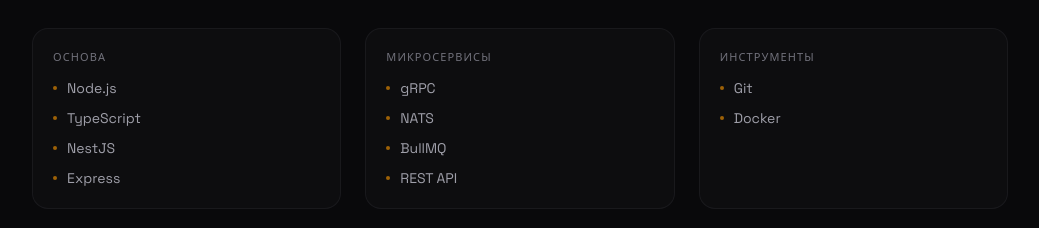
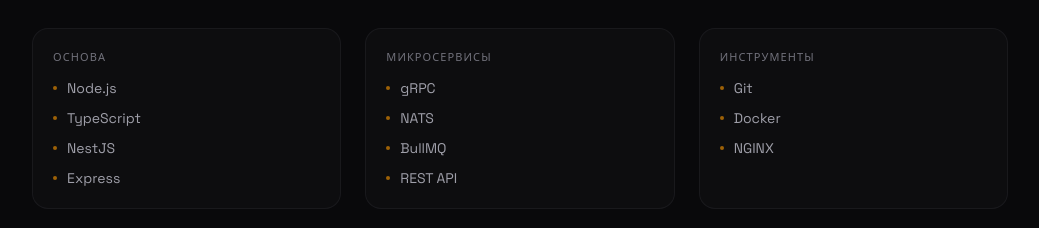
Before and after one commit to osipovts/cv, a React (Vite) app: page / in a window 1280 px wide. Shown: the part 920-1148 px from the top of the page, without its empty margins (120-1159 px from the left). Built offline with nearby package versions, Linux system fonts and the light colour scheme.

Commit message:
fix: added nginx skill

```diff
--- a/src/components/Skills.tsx
+++ b/src/components/Skills.tsx
@@ -12,7 +12,7 @@
   },
   {
     title: 'Инструменты',
-    items: ['Git', 'Docker'],
+    items: ['Git', 'Docker', 'NGINX'],
   },
   {
     title: 'Данные',
```
